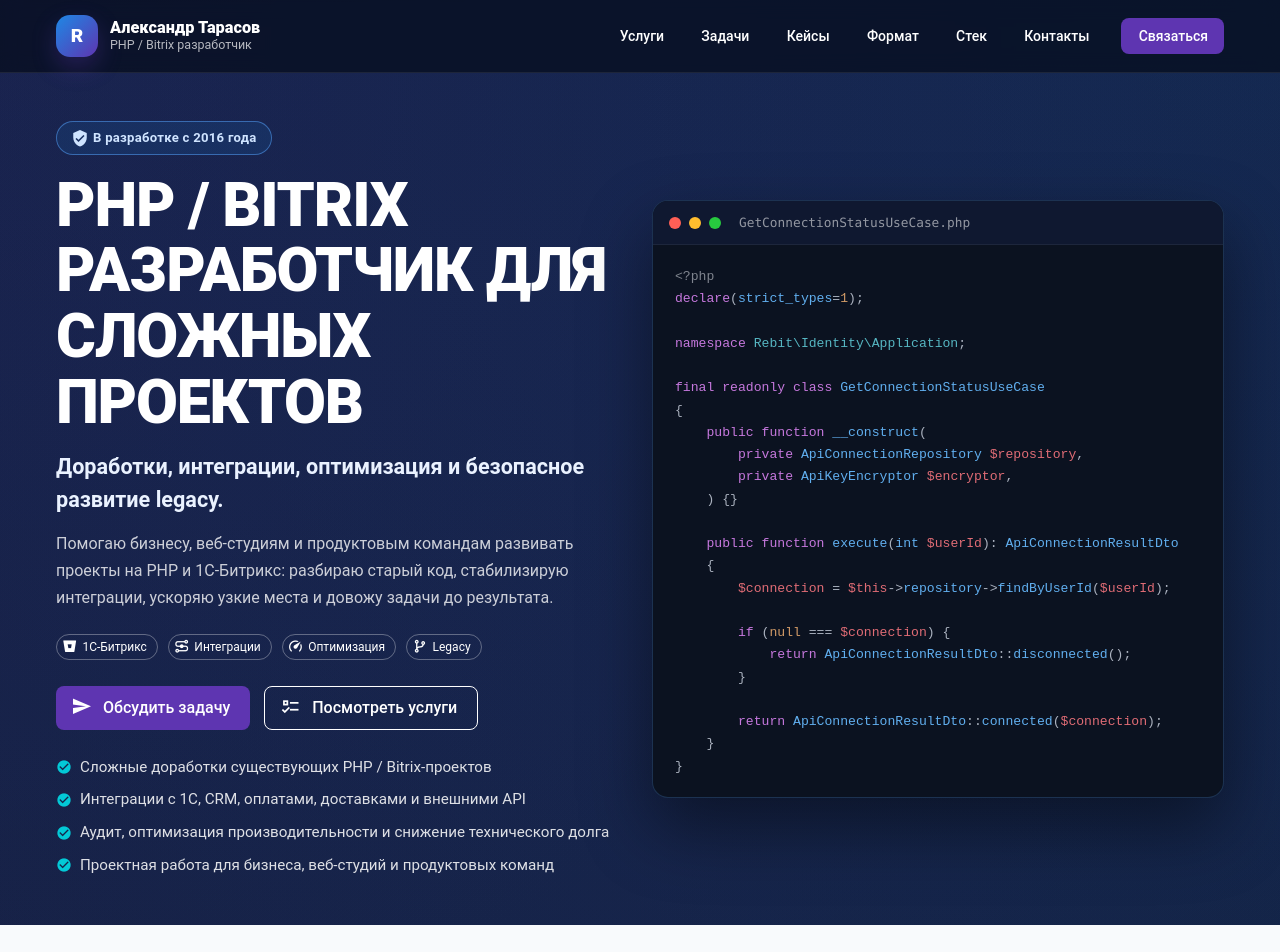
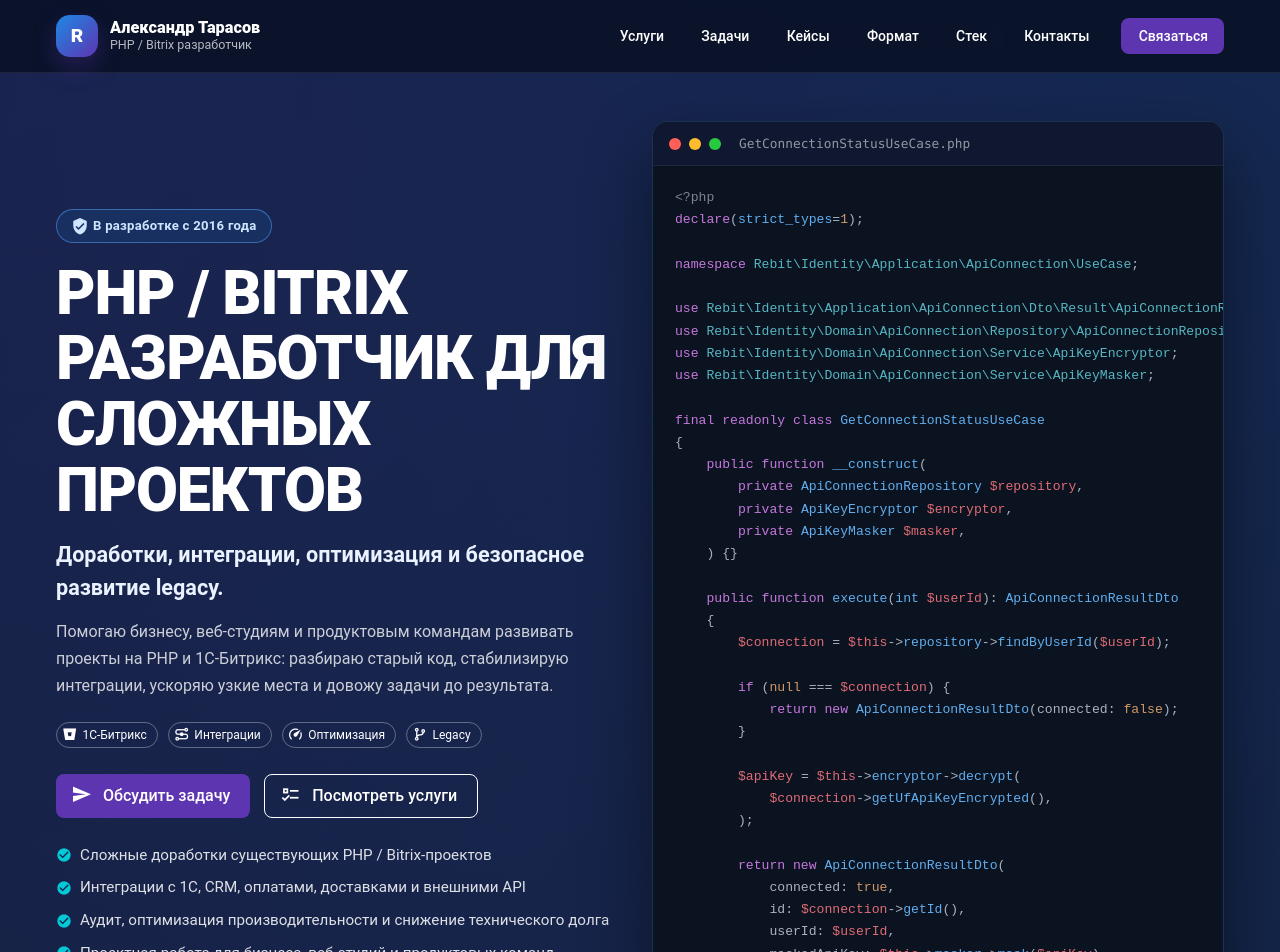
Before and after one commit to rebit-pro/rebit-pro.github.io, a Vue app: page / in a window 1280 px wide. Shown: the top 952 px of the page. Built offline with nearby package versions, Linux system fonts and the light colour scheme.

Commit message:
Update hero code sample

```diff
--- a/src/components/HeroSection.vue
+++ b/src/components/HeroSection.vue
@@ -11,13 +11,19 @@ const codeFile = 'GetConnectionStatusUseCase.php'
 const codeHtml = `<span class="t-tag">&lt;?php</span>
 <span class="t-key">declare</span>(<span class="t-fn">strict_types</span>=<span class="t-num">1</span>);
 
-<span class="t-key">namespace</span> <span class="t-ns">Rebit\\Identity\\Application</span>;
+<span class="t-key">namespace</span> <span class="t-ns">Rebit\\Identity\\Application\\ApiConnection\\UseCase</span>;
+
+<span class="t-key">use</span> <span class="t-ns">Rebit\\Identity\\Application\\ApiConnection\\Dto\\Result\\ApiConnectionResultDto</span>;
+<span class="t-key">use</span> <span class="t-ns">Rebit\\Identity\\Domain\\ApiConnection\\Repository\\ApiConnectionRepository</span>;
+<span class="t-key">use</span> <span class="t-ns">Rebit\\Identity\\Domain\\ApiConnection\\Service\\ApiKeyEncryptor</span>;
+<span class="t-key">use</span> <span class="t-ns">Rebit\\Identity\\Domain\\ApiConnection\\Service\\ApiKeyMasker</span>;
 
 <span class="t-key">final readonly class</span> <span class="t-cls">GetConnectionStatusUseCase</span>
 {
     <span class="t-key">public function</span> <span class="t-fn">__construct</span>(
         <span class="t-key">private</span> <span class="t-cls">ApiConnectionRepository</span> <span class="t-var">$repository</span>,
         <span class="t-key">private</span> <span class="t-cls">ApiKeyEncryptor</span> <span class="t-var">$encryptor</span>,
+        <span class="t-key">private</span> <span class="t-cls">ApiKeyMasker</span> <span class="t-var">$masker</span>,
     ) {}
 
     <span class="t-key">public function</span> <span class="t-fn">execute</span>(<span class="t-cls">int</span> <span class="t-var">$userId</span>): <span class="t-cls">ApiConnectionResultDto</span>
@@ -25,10 +31,19 @@ const codeHtml = `<span class="t-tag">&lt;?php</span>
         <span class="t-var">$connection</span> = <span class="t-var">$this</span>-&gt;<span class="t-fn">repository</span>-&gt;<span class="t-fn">findByUserId</span>(<span class="t-var">$userId</span>);
 
         <span class="t-key">if</span> (<span class="t-cst">null</span> === <span class="t-var">$connection</span>) {
-            <span class="t-key">return</span> <span class="t-cls">ApiConnectionResultDto</span>::<span class="t-fn">disconnected</span>();
+            <span class="t-key">return new</span> <span class="t-cls">ApiConnectionResultDto</span>(connected: <span class="t-cst">false</span>);
         }
 
-        <span class="t-key">return</span> <span class="t-cls">ApiConnectionResultDto</span>::<span class="t-fn">connected</span>(<span class="t-var">$connection</span>);
+        <span class="t-var">$apiKey</span> = <span class="t-var">$this</span>-&gt;<span class="t-fn">encryptor</span>-&gt;<span class="t-fn">decrypt</span>(
+            <span class="t-var">$connection</span>-&gt;<span class="t-fn">getUfApiKeyEncrypted</span>(),
+        );
+
+        <span class="t-key">return new</span> <span class="t-cls">ApiConnectionResultDto</span>(
+            connected: <span class="t-cst">true</span>,
+            id: <span class="t-var">$connection</span>-&gt;<span class="t-fn">getId</span>(),
+            userId: <span class="t-var">$userId</span>,
+            maskedApiKey: <span class="t-var">$this</span>-&gt;<span class="t-fn">masker</span>-&gt;<span class="t-fn">mask</span>(<span class="t-var">$apiKey</span>),
+        );
     }
 }`
 </script>
@@ -266,7 +281,7 @@ const codeHtml = `<span class="t-tag">&lt;?php</span>
   }
 
   .hero__aside {
-    margin-top: 8px;
+    display: none;
   }
 }
 </style>
```
